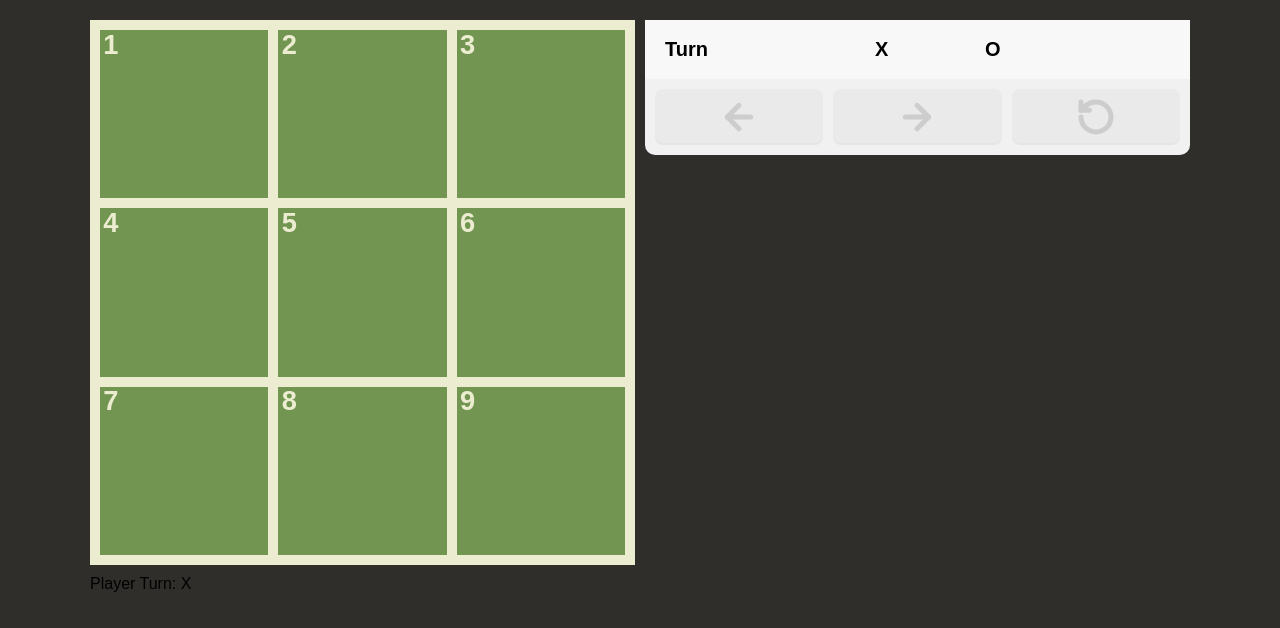
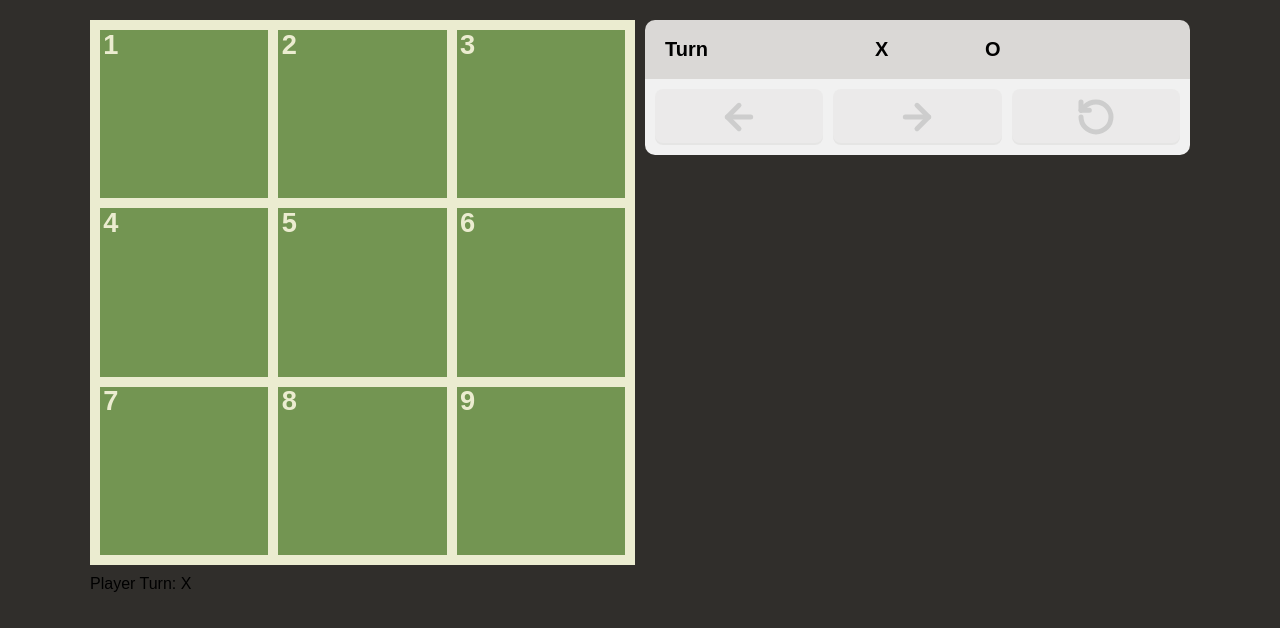
Before and after one commit to HammyPig/react-tic-tac-toe, a React (Create React App) app: page / in a window 1280 px wide. Shown: the top 628 px of the page. Built offline with nearby package versions, Linux system fonts and the light colour scheme.

Commit message:
feat: style turn navigation header with background colour and rounded corners

```diff
--- a/src/TurnNavigation.jsx
+++ b/src/TurnNavigation.jsx
@@ -29,7 +29,7 @@ export default function TurnNavigation({ playerActionHistory, turnNumber, setTur
   const turnsTakenList = [];
 
   turnsTakenList.push(
-    <div className="block turn-history-row" style={{"flexDirection": "row"}}>
+    <div className="block turn-history-row" style={{"flexDirection": "row", backgroundColor: "#dad8d6", borderRadius: "10px 10px 0px 0px"}}>
       {playersHeaderRow}
     </div>
   )
```
